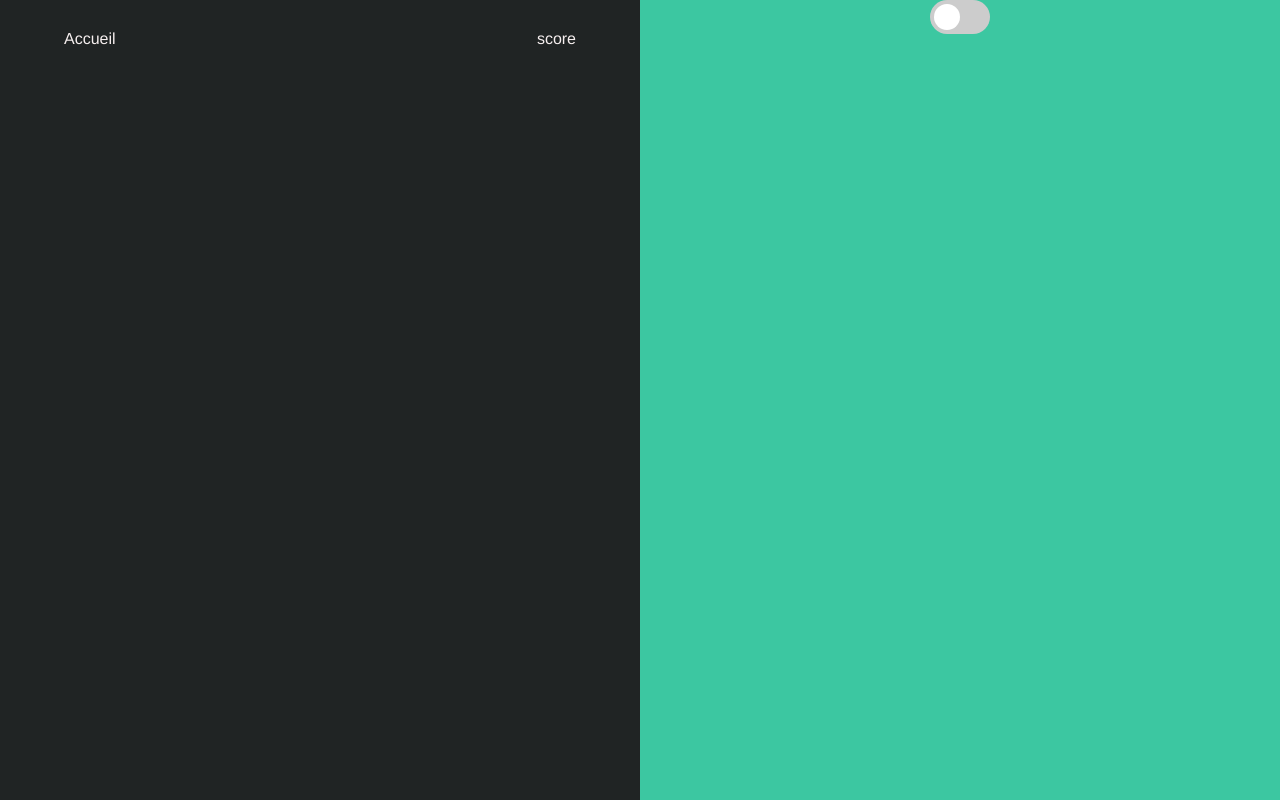
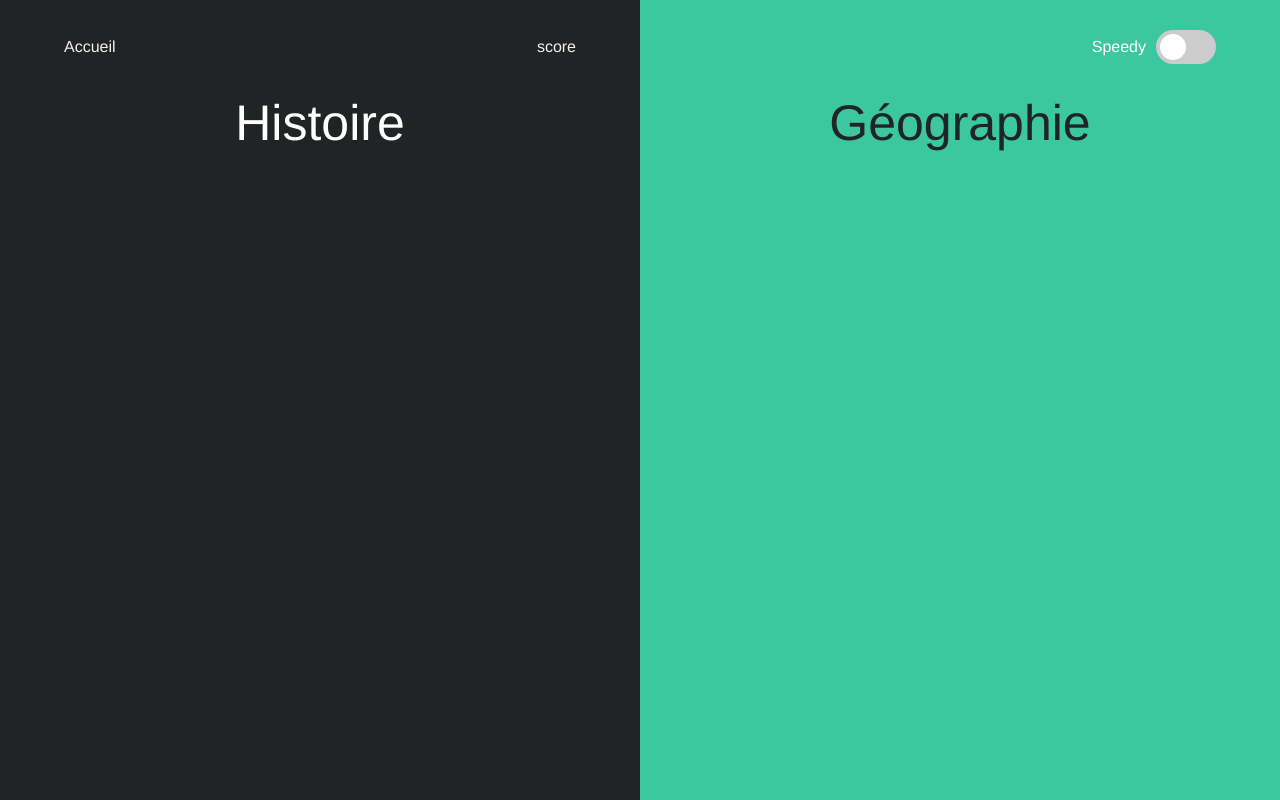
Before and after one commit to mamad0u/quiz-vue-js-front, a Vue app: page / in a window 1280 px wide. Built offline with nearby package versions, Linux system fonts and the light colour scheme.

Commit message:
commit mamadou header + categorie

```diff
--- a/src/components/MyHeader.vue
+++ b/src/components/MyHeader.vue
@@ -17,10 +17,13 @@ export default {
 
 <style scoped>
   nav {
+    height: 34px;
       margin: 30px auto;
       width: 80%;
     display: flex;
     justify-content: space-between;
+  align-items: center;
+
   }
   a {
     text-decoration: none;
--- a/src/views/HomeView.vue
+++ b/src/views/HomeView.vue
@@ -2,10 +2,22 @@
 <main>
  <div class="gauche">
    <my-header></my-header>
+   <div class="content">
+     <div class="categorie">
+      <p>Histoire</p>
+     </div>
+   </div>
  </div>
  <div class="droite">
+   <div class="droite-header">
+    <p>Speedy</p>
      <MySwipButton></MySwipButton>
-
+   </div>
+     <div class="content">
+     <div class="categorie">
+      <p>Géographie</p>
+     </div>
+   </div>
  </div>
 </main>
 
@@ -14,7 +26,7 @@
 <script>
 import MySwipButton from "@/components/MySwipButton.vue"
 export default {
- name:"QuizzView",
+ name:"HomeView",
  components:{
    MySwipButton
  }
@@ -22,5 +34,24 @@ export default {
 </script>
 
 <style>
+.droite-header{
+  margin: 30px auto;
+  width: 80%;
+  display: flex;
+  justify-content: flex-end;
+  align-items: center;
+  color:white;
+}
+.droite-header p{
+  padding: 0 10px;
+}
+.gauche .categorie{
+font-size: 50px;
+color: white;
+}
+.droite .categorie{
+  color:#202424;
+font-size: 50px;
+}
 
 </style>
```
